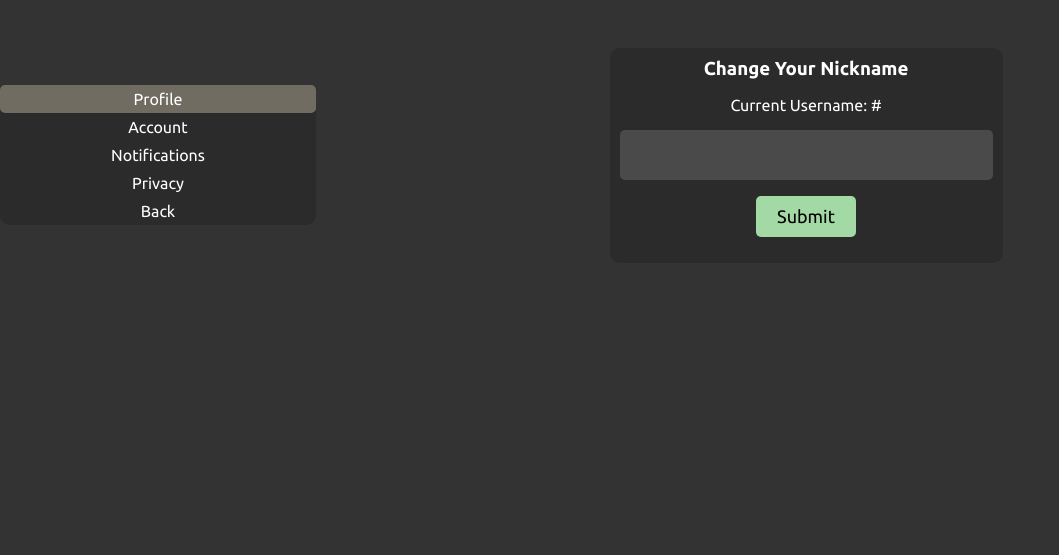
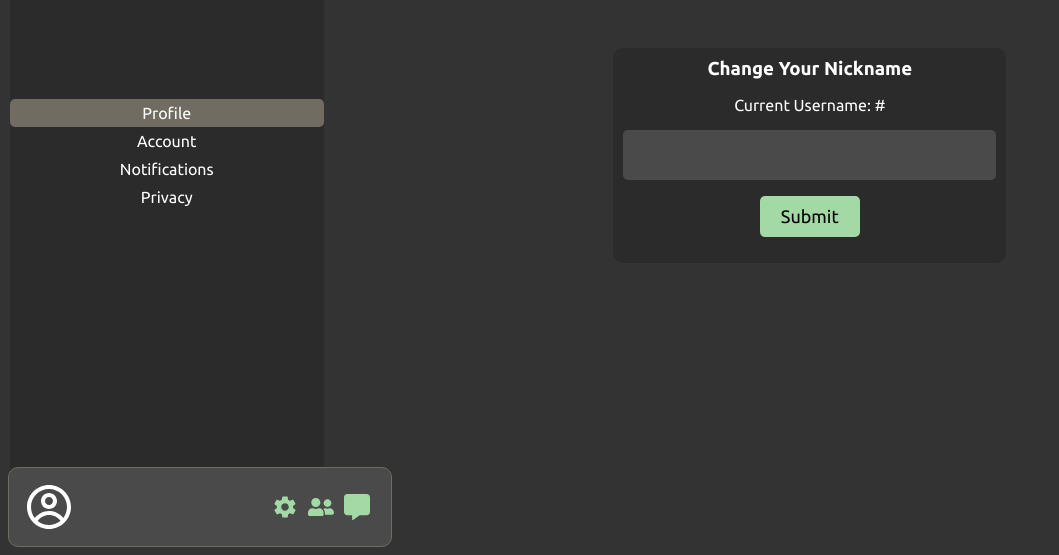
Before and after one commit to mvitale2/bonfire, a React (Vite) app in the folder src/renderer/: page /user-settings in a window 1280 px wide. Shown: the part 245-800 px from the top of the page, without its empty margins (0-1059 px from the left). Built offline with nearby package versions, Linux system fonts and the light colour scheme; no server answers.

Commit message:
friends start, and many css adjustments

```diff
--- a/src/renderer/src/App.jsx
+++ b/src/renderer/src/App.jsx
@@ -6,6 +6,7 @@ import UserSettings from "./components/Pages/UserSettings/UserSettings.jsx";
 import { Route, Routes } from "react-router-dom";
 import { UserContext } from "./UserContext.jsx";
 import MessagePage from './components/Pages/Message/Message.jsx';
+import Friends from './components/Pages/Friends/Friends.jsx';
 
 function App() {
   const [nickname, setNickname] = useState("");
@@ -18,6 +19,7 @@ function App() {
         <Route path="/user-info" element={<UserInfo />} />
         <Route path="/user-settings" element={<UserSettings />} />
         <Route path="/messages" element={<MessagePage />} />
+        <Route path="/friends" element={<Friends />} />
       </Routes>
     </UserContext.Provider>
   );
--- /dev/null
+++ b/src/renderer/src/components/Pages/Friends/Friends.css
@@ -0,0 +1,46 @@
+.friends-wrapper {
+  display: flex;
+  justify-content: center;
+  align-items: center;
+  gap: 1em;
+  width: 100%;
+  height: 100vh;
+  margin: 1em;
+}
+
+.friends-wrapper .left {
+  width: 25%;
+  height: 100%;
+  margin-left: 10px;
+  background-color: var(--background-color-5);
+  border-radius: 10px;
+  display: flex;
+  flex-direction: column;
+  justify-content: center;
+  align-items: center;
+}
+
+.friends-wrapper .left ul {
+  list-style: none;
+  width: 100%;
+  text-align: center;
+}
+
+.friends-wrapper .left ul li {
+  cursor: pointer;
+  transition: all ease 0.1s;
+  padding: 5px;
+  border-radius: 5px;
+  width: 100%;
+}
+
+.friends-wrapper .left ul li:hover {
+  background-color: var(--background-color-3);
+}
+
+.friends-wrapper .right {
+  width: 75%;
+  display: flex;
+  align-items: center;
+  justify-content: center;
+}
--- /dev/null
+++ b/src/renderer/src/components/Pages/Friends/Friends.jsx
@@ -0,0 +1,47 @@
+import { UserContext } from "../../../UserContext.jsx";
+import { useContext, useState } from "react";
+import "./Friends.css";
+import Tray from "../../UI Components/Tray/Tray.jsx";
+
+function Friends() {
+  const { nickname } = useContext(UserContext);
+  const [selectedSection, setSelectedSection] = useState("friends"); // Default section
+
+  const renderContent = () => {
+    switch (selectedSection) {
+      case "friends":
+        return <div>Friends list</div>;
+      case "add friends":
+        return <div>Add friends</div>;
+      default:
+        return <div>Select a section to view settings</div>;
+    }
+  };
+
+  return (
+    <>
+      <Tray nickname={nickname} />
+      <div className="friends-wrapper">
+        <div className="left">
+          <ul>
+            <li
+              className={selectedSection === "friends" ? "active" : ""}
+              onClick={() => setSelectedSection("friends")}
+            >
+              Friends
+            </li>
+            <li
+              className={selectedSection === "add friends" ? "active" : ""}
+              onClick={() => setSelectedSection("add friends")}
+            >
+              Add Friends
+            </li>
+          </ul>
+        </div>
+        <div className="right">{renderContent()}</div>
+      </div>
+    </>
+  );
+}
+
+export default Friends;
--- a/src/renderer/src/components/Pages/Message/message.css
+++ b/src/renderer/src/components/Pages/Message/message.css
@@ -8,8 +8,8 @@
 }
 
 .messages-page .messages-list {
-  width: 50%;
-  max-height: 60vh;
+  width: 100%;
+  max-height: 100%;
   display: flex;
   flex-direction: column;
   justify-content: flex-start;
@@ -34,13 +34,17 @@
 .messages-page .message-input-container {
   display: flex;
   justify-content: center;
-  width: 50%;
+  width: 100%;
   padding: 12px;
+
+  @media (width < 1650px) {
+    justify-content: flex-end !important;
+  }
 }
 
 .messages-page .message-input-container .input-with-button {
   position: relative;
-  width: 100%;
+  width: 50%;
 }
 
 .messages-page .message-input-container .input-with-button .message-input {
--- a/src/renderer/src/components/Pages/UserSettings/UserSettings.css
+++ b/src/renderer/src/components/Pages/UserSettings/UserSettings.css
@@ -10,8 +10,14 @@
 
 .user-settings-wrapper .left {
   width: 25%;
+  height: 100%;
+  margin-left: 10px;
   background-color: var(--background-color-5);
   border-radius: 10px;
+  display: flex;
+  flex-direction: column;
+  justify-content: center;
+  align-items: center;
 }
 
 .user-settings-wrapper .right {
--- a/src/renderer/src/components/Pages/UserSettings/UserSettings.jsx
+++ b/src/renderer/src/components/Pages/UserSettings/UserSettings.jsx
@@ -4,7 +4,7 @@ import { useState, useContext } from "react";
 import "./UserSettings.css";
 import { UserContext } from "../../../UserContext.jsx";
 import supabase from "../../../../Supabase.jsx";
-// import Tray from "../../UI Components/Tray/Tray";
+import Tray from "../../UI Components/Tray/Tray";
 
 function UserSettings() {
   const [selectedSection, setSelectedSection] = useState("profile"); // Default section
@@ -46,6 +46,7 @@ function UserSettings() {
 
     return (
       <>
+        <Tray nickname={nickname} />
         <section className="nickname setting">
           <form className="nick-form" onSubmit={handleSubmit}>
             <h3>Change Your Nickname</h3>
@@ -97,7 +98,6 @@ function UserSettings() {
   // main user settings page structure
   return (
     <div className="user-settings-wrapper">
-      {/* <Tray nickname={nickname}/> */}
       <div className="left">
         <ul>
           <li
@@ -124,9 +124,9 @@ function UserSettings() {
           >
             Privacy
           </li>
-          <li className="back" onClick={() => navigate("/messages")}>
+          {/* <li className="back" onClick={() => navigate("/messages")}>
             Back
-          </li>
+          </li> */}
         </ul>
       </div>
       <div className="right">{renderContent()}</div>
--- a/src/renderer/src/components/UI Components/Tray/Tray.css
+++ b/src/renderer/src/components/UI Components/Tray/Tray.css
@@ -7,13 +7,14 @@
   justify-content: space-between;
   align-items: center;
   padding: 1em;
-  margin-left: 1em;
-  margin-bottom: 1em;
+  margin-left: 0.5em;
+  margin-bottom: 0.5em;
   background-color: var(--background-color-3);
   border-radius: 10px;
   width: 30vw;
   min-width: 200px;
   max-width: 400px;
+  max-height: 80px;
   border: 1px solid var(--background-color-2);
 }
 
@@ -36,18 +37,26 @@
   align-items: center;
 }
 
-.tray-wrapper .actions .settings {
-  font-size: 38px;
+.tray-wrapper .actions {
+  display: flex;
+  align-items: center;
+  justify-content: center;
+  flex-wrap: wrap;
+  font-size: 26px;
+}
+
+.tray-wrapper .actions .icon {
   border-radius: 10px;
   transition: all ease 0.1s;
-  padding: 3px;
+  padding: 5px;
+  cursor: pointer;
 }
 
-.tray-wrapper .actions .settings:hover {
+.tray-wrapper .actions .icon:hover {
   background-color: var(--background-color-5);
 }
 
-.tray-wrapper .actions .settings a {
+.tray-wrapper .actions .icon a {
   display: flex;
   align-items: center;
 }
--- a/src/renderer/src/components/UI Components/Tray/Tray.jsx
+++ b/src/renderer/src/components/UI Components/Tray/Tray.jsx
@@ -1,6 +1,8 @@
 import { IoMdSettings } from "react-icons/io";
 import { Link } from "react-router-dom";
 import { CgProfile } from "react-icons/cg";
+import { FaUserFriends } from "react-icons/fa";
+import { FaMessage } from "react-icons/fa6";
 import "./Tray.css";
 
 function Tray({ nickname, pfp }) {
@@ -8,15 +10,25 @@ function Tray({ nickname, pfp }) {
     <div className="tray-wrapper">
       <div className="profile">
         <div className="pfp">
-          {pfp === undefined ? <CgProfile/> : <img src={pfp}></img>}
+          {pfp === undefined ? <CgProfile /> : <img src={pfp}></img>}
         </div>
         <div className="nickname">{nickname}</div>
         {/* <div className="status"></div> */}
       </div>
       <div className="actions">
-        <div className="settings">
+        <div className="icon">
           <Link to="/user-settings">
             <IoMdSettings />
+          </Link>
+        </div>
+        <div className="icon">
+          <Link to="/friends">
+            <FaUserFriends />
+          </Link>
+        </div>
+        <div className="icon">
+          <Link to="/messages">
+            <FaMessage />
           </Link>
         </div>
       </div>
```
Also changed, not shown: src/renderer/src/components/UI Components/Sidebar/Sidebar.jsx (added, +9 -0 lines), src/renderer/src/components/UI Components/Sidebar/Sidebar.css (added).
